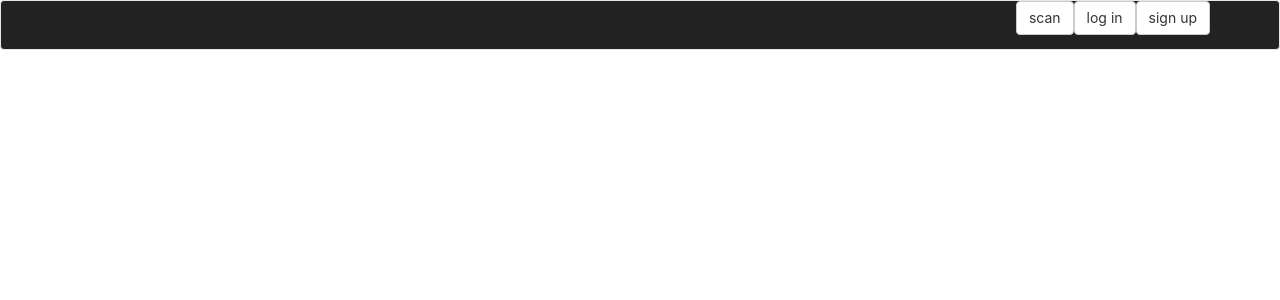
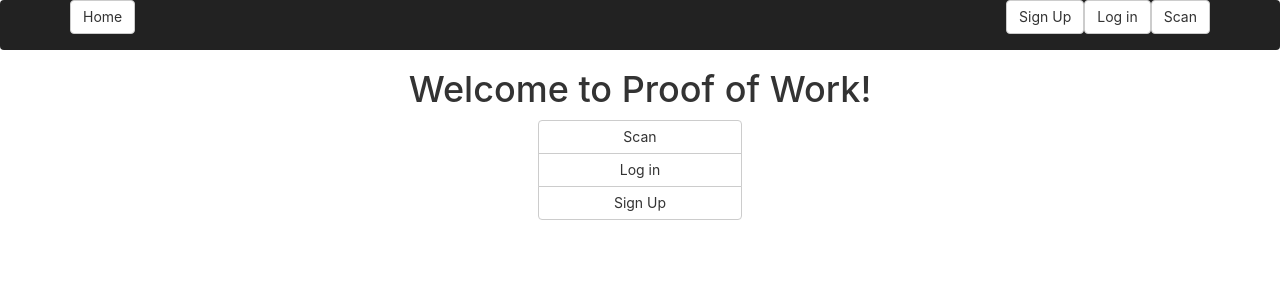
Before and after one commit to diegob236/proof-of-work, a React (Create React App) app: page / in a window 1280 px wide. Shown: the top 300 px of the page. Built offline with nearby package versions, Linux system fonts and the light colour scheme.

Commit message:
Added Welcome screen

```diff
--- a/src/App.js
+++ b/src/App.js
@@ -1,9 +1,12 @@
 import React from 'react';
 import { BrowserRouter as Router, Route } from "react-router-dom";
+
+import NavBar from './Navbar';
+import Welcome from './Welcome';
+import Scanner from './Scanner';
 import Login from './Login';
-import NavBar from './Navbar';
-import Scanner from './Scanner';
 import Signup from './SignUp';
+
 import './App.css';
 
 const uuidv3 = require('uuid/v3');
@@ -12,6 +15,7 @@
   return (
     <div className="App">
       <NavBar></NavBar>
+      <Route path="/" exact component={Welcome} />
       <Route path="/scan" component={Scanner} />
       <Route path="/login" component={Login} />
       <Route path="/signup" component={Signup} />
--- /dev/null
+++ b/src/Navbar.css
@@ -0,0 +1,7 @@
+.navbar {
+  position: relative;
+  min-height: 50px;
+  margin-bottom: 0px;
+  background: '#222222';
+  border: 0px;
+}
--- a/src/Navbar.js
+++ b/src/Navbar.js
@@ -1,13 +1,15 @@
 import React, { Component } from "react";
 import { Navbar, Button } from "react-bootstrap";
+import './Navbar.css'
 
 class NavBar extends Component {
   render() {
     return (
-      <Navbar style={{ height: '50px', background: '#222222' }}>
-        <Button className="btn pull-right" variant="dark" href="/signup">sign up</Button>
-        <Button className="btn pull-right" variant="dark" href="/login">log in</Button>
-        <Button className="btn pull-right" variant="dark" href="/scan">scan</Button>
+      <Navbar style={{ background: '#222222' }}>
+        <Button className="btn pull-left" variant="dark" href="/">Home</Button>
+        <Button className="btn pull-right" variant="dark" href="/scan">Scan</Button>
+        <Button className="btn pull-right" variant="dark" href="/login">Log in</Button>
+        <Button className="btn pull-right" variant="dark" href="/signup">Sign Up</Button>
       </Navbar>
     );
   }
--- a/src/Scanner.css
+++ b/src/Scanner.css
@@ -1,3 +1,3 @@
 .Scanner {
-    overflow: auto
+  height: fit-content;
 }
--- /dev/null
+++ b/src/Welcome.css
@@ -0,0 +1,3 @@
+.welcome {
+  padding: '50px';
+}
--- /dev/null
+++ b/src/Welcome.js
@@ -0,0 +1,24 @@
+import React, { Component } from "react";
+import { Button, ButtonGroup } from "react-bootstrap";
+import './Welcome.css';
+
+const uuidv3 = require('uuid/v3');
+
+class Welcome extends Component {
+  render() {
+    return (
+      <div className="App">
+        <div className='welcome'>
+          <h1>Welcome to Proof of Work!</h1>
+        </div>
+        <ButtonGroup vertical style={{align: 'center'}}>
+          <Button className="btn pull-right" variant="dark" href="/scan">Scan</Button>
+          <Button className="btn pull-right" variant="dark" href="/login">Log in</Button>
+          <Button className="btn pull-right" variant="dark" href="/signup">Sign Up</Button>
+        </ButtonGroup>
+      </div>
+    );
+  }
+}
+
+export default Welcome;
```
Also changed, not shown: 1 other file (tests, documents, lock files or other folders).
